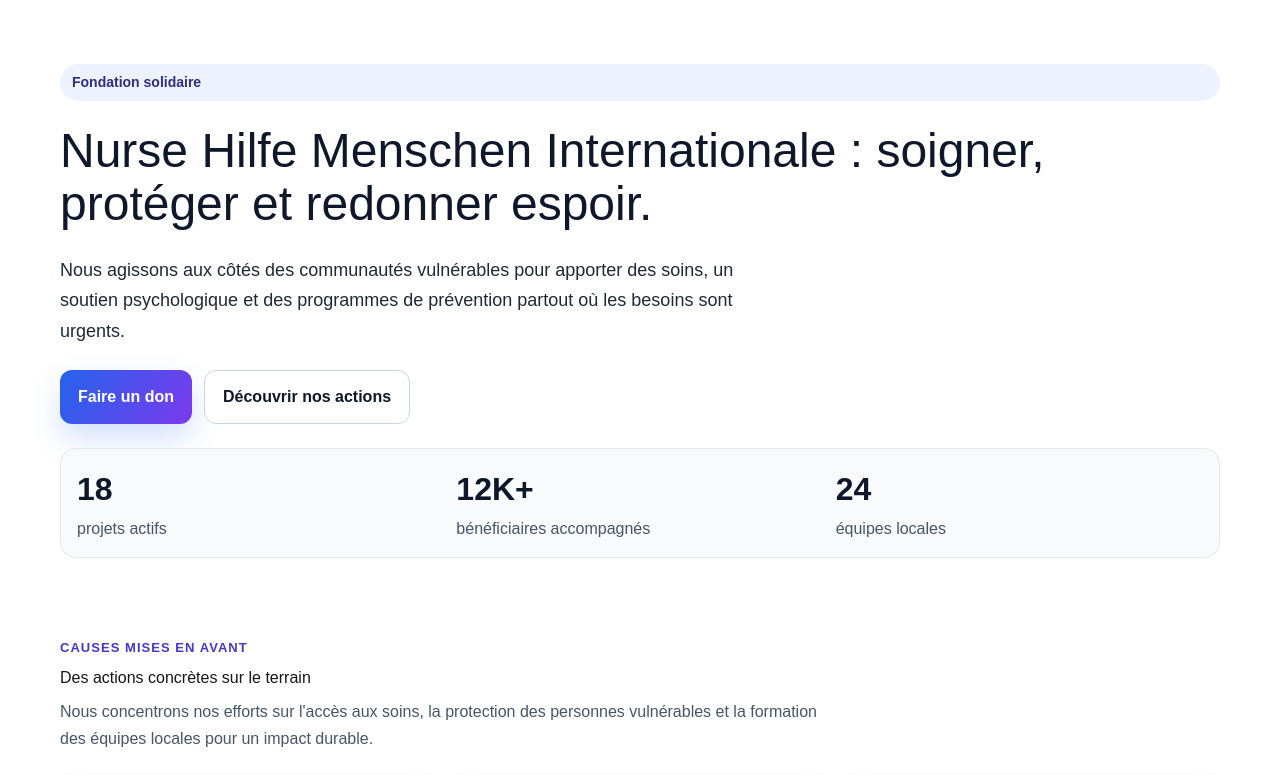
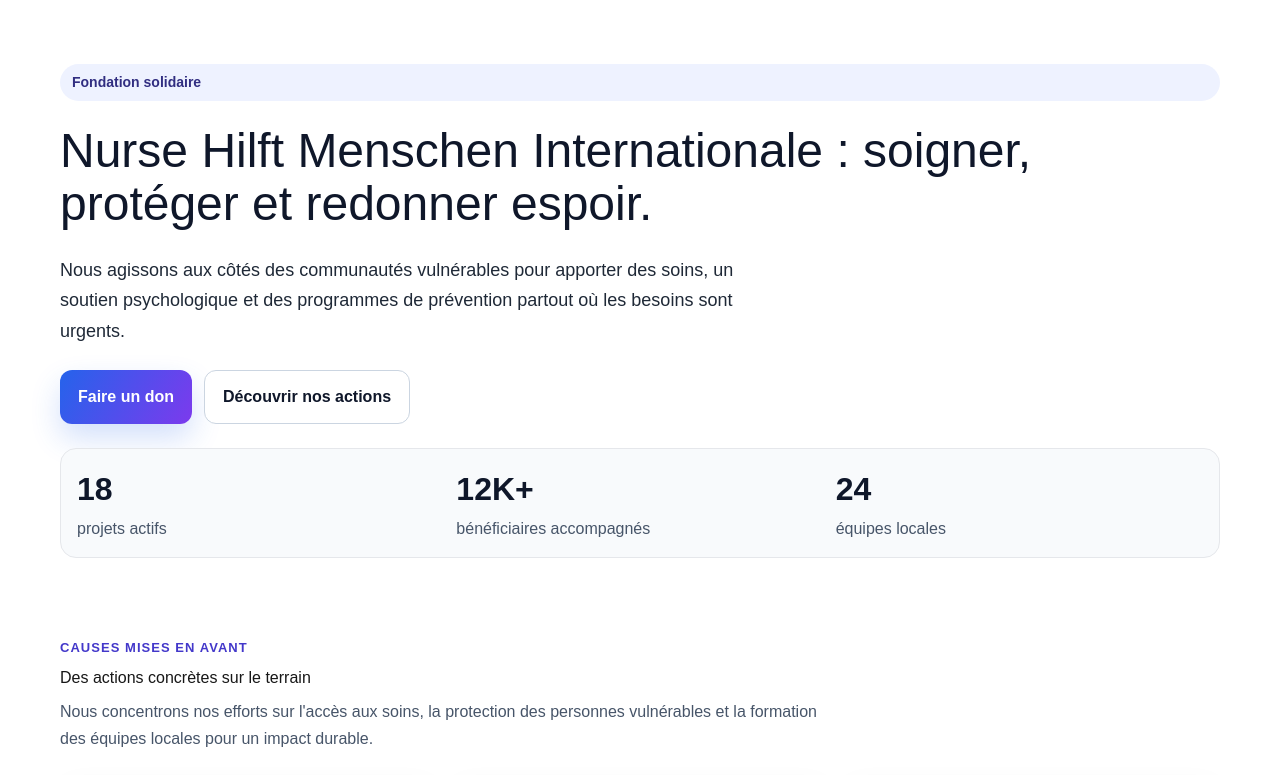
Before and after one commit to Haroldrivail/nurse, a Next.js app: page / in a window 1280 px wide. Shown: the top 775 px of the page. Built offline with nearby package versions, Linux system fonts and the light colour scheme.

Commit message:
chore: correct organization name
Co-authored-by: Haroldrivail <109418942+Haroldrivail@users.noreply.github.com>

```diff
--- a/src/app/page.tsx
+++ b/src/app/page.tsx
@@ -4,7 +4,7 @@ export default function Home() {
       <section className="hero">
         <p className="badge">Fondation solidaire</p>
         <h1>
-          Nurse Hilfe Menschen Internationale&nbsp;: soigner, protéger et
+          Nurse Hilft Menschen Internationale&nbsp;: soigner, protéger et
           redonner
           espoir.
         </h1>
```
